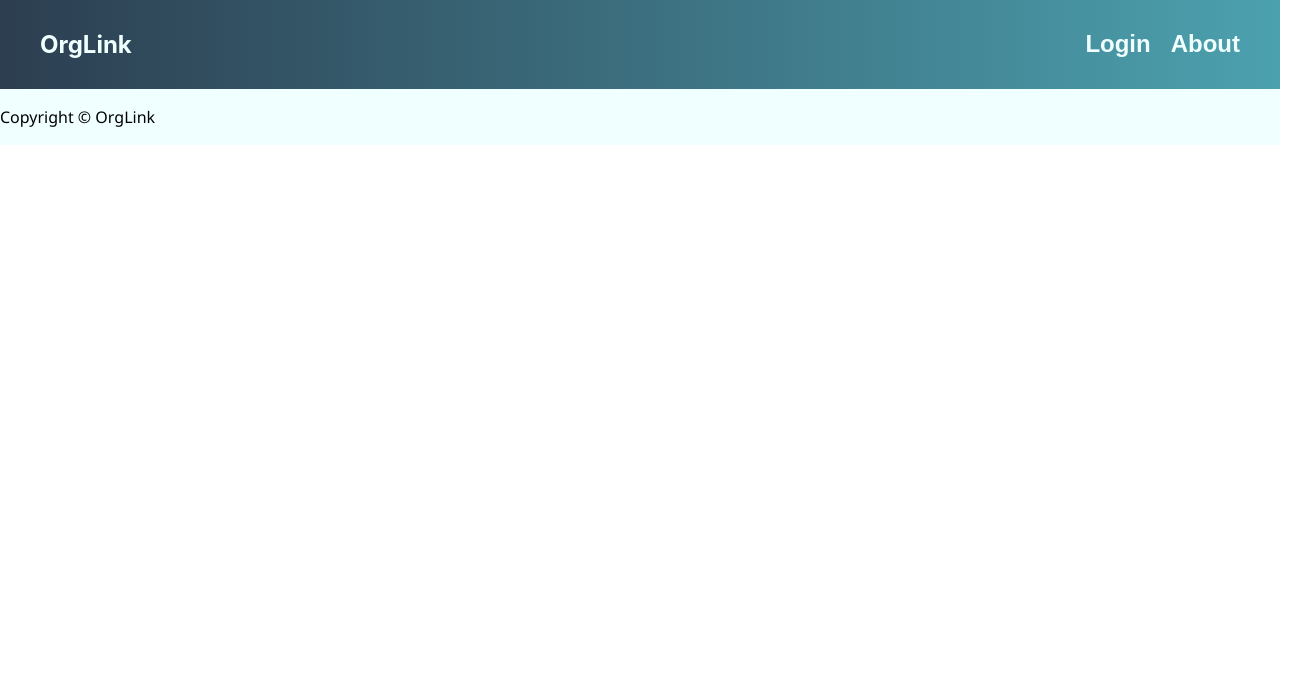
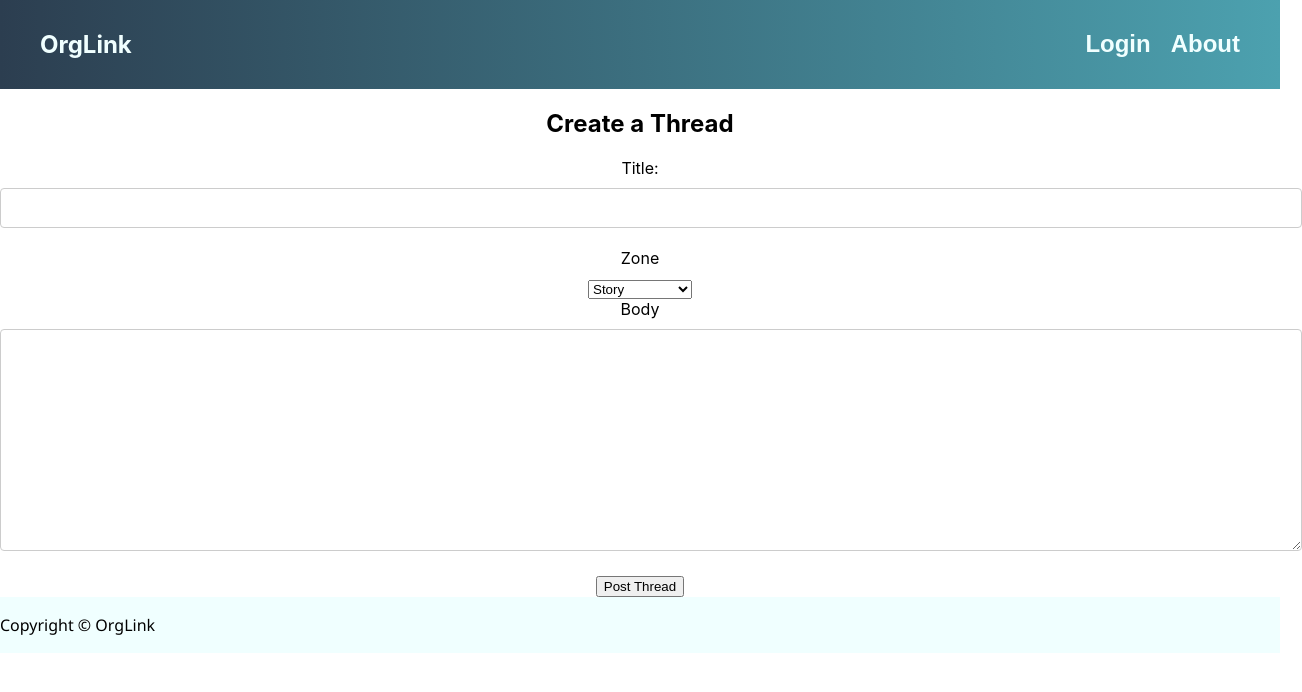
Before and after one commit to bilalc3/orglink-client, a React (Create React App) app: page /post in a window 1280 px wide. Shown: the top 692 px of the page, 1302 px wide, since content can reach past the window. Built offline with nearby package versions, Linux system fonts and the light colour scheme.

Commit message:
postform added

```diff
--- a/src/App.tsx
+++ b/src/App.tsx
@@ -4,6 +4,7 @@ import Navbar from './Navbar.js';
 import Footer from './Footer';
 import Home from './Home';
 import About from './About';
+import Postform from './Postform';
 import { BrowserRouter as Router, Route, Switch } from 'react-router-dom';
 
 function App() {
@@ -18,6 +19,9 @@ function App() {
           <Route path="/about">
             <About />
           </Route>
+          <Route path="/post">
+            <Postform />
+          </Route>
         </Switch>
         <Footer />
       </div>
--- /dev/null
+++ b/src/Postform.css
@@ -0,0 +1,47 @@
+.post-form {
+    width: 400px;
+    margin: 0 auto;
+  }
+
+  h2 {
+    font-size: 24px;
+    margin-bottom: 20px;
+  }
+
+  label {
+    display: block;
+    margin-bottom: 10px;
+  }
+
+  input,
+  textarea {
+    width: 100%;
+    padding: 10px;
+    margin-bottom: 20px;
+    border: 1px solid #ccc;
+    border-radius: 4px;
+  }
+
+
+
+  textarea {
+    height: 200px;
+  }
+
+  input[type="text"],
+  textarea {
+    font-size: 16px;
+  }
+
+  input[type="submit"] {
+    background-color: #4caf50;
+    color: white;
+    cursor: pointer;
+    padding: 10px 20px;
+    border: none;
+    border-radius: 4px;
+  }
+
+  input[type="submit"]:hover {
+    background-color: #45a049;
+  }
--- /dev/null
+++ b/src/Postform.js
@@ -0,0 +1,73 @@
+import React, { useState } from "react";
+import './Postform.css';
+
+const Postform = () => {
+
+    const [title, setTitle] = useState('');
+    const [zone, setZone] = useState('');
+    const [body, setBody] = useState('');
+    const [otherOption, setOtherOption] = useState('');
+
+
+    const handlePost = (e) => {
+        e.preventDefault();
+
+        let selectedZone = zone;
+        if (zone === "other") {
+            selectedZone = otherOption;
+        }
+
+        const thread = {title, zone: selectedZone, body};
+
+        fetch('http://localhost:8000/threads', {
+            method: 'POST',
+            headers: { "Content-Type": "application/json" },
+            body: JSON.stringify(thread)
+        }).then(() => {
+            console.log('added');
+        })
+    }
+
+
+    return (
+        <div>
+            <h2>Create a Thread</h2>
+            <form onSubmit={handlePost}>
+                <label className="title">Title:</label>
+                <input
+                    type="text"
+                    required
+                    value = {title}
+                    onChange={(e) => setTitle(e.target.value)}
+                />
+                <label className="zone">Zone</label>
+                <select value={zone} onChange={(e) => setZone(e.target.value)}>
+                    <option value="story">Story</option>
+                    <option value="updates">Updates</option>
+                    <option value="call to action">Call To Action</option>
+                    <option value="other">Other</option>
+                </select>
+                {zone === 'other' && (
+                    <input
+                        type="text"
+                        required
+                        value={otherOption}
+                        onChange={(e) => setOtherOption(e.target.value)}
+                    />
+                )}
+
+
+                <label className="body">Body</label>
+                <textarea
+                    required
+                    value = {body}
+                    onChange={(e) => setBody(e.target.value)}
+                ></textarea>
+                <button>Post Thread</button>
+            </form>
+        </div>
+
+    );
+}
+
+export default Postform;
--- /dev/null
+++ b/src/data/db.json
@@ -0,0 +1,34 @@
+{
+  "threads": [
+    {
+      "title": "First Thread",
+      "zone": "Story",
+      "body": "Hello",
+      "id": 1
+    },
+    {
+      "title": "fff",
+      "zone": "",
+      "body": "fff",
+      "id": 2
+    },
+    {
+      "title": "dddd",
+      "zone": "",
+      "body": "dddd",
+      "id": 3
+    },
+    {
+      "title": "First Thread test",
+      "zone": "sports",
+      "body": "Basketbzll",
+      "id": 4
+    },
+    {
+      "title": "First Thread test",
+      "zone": "updates",
+      "body": "Basketbzll",
+      "id": 5
+    }
+  ]
+}
```
Also changed, not shown: src/About.js (+1 -1 lines).
